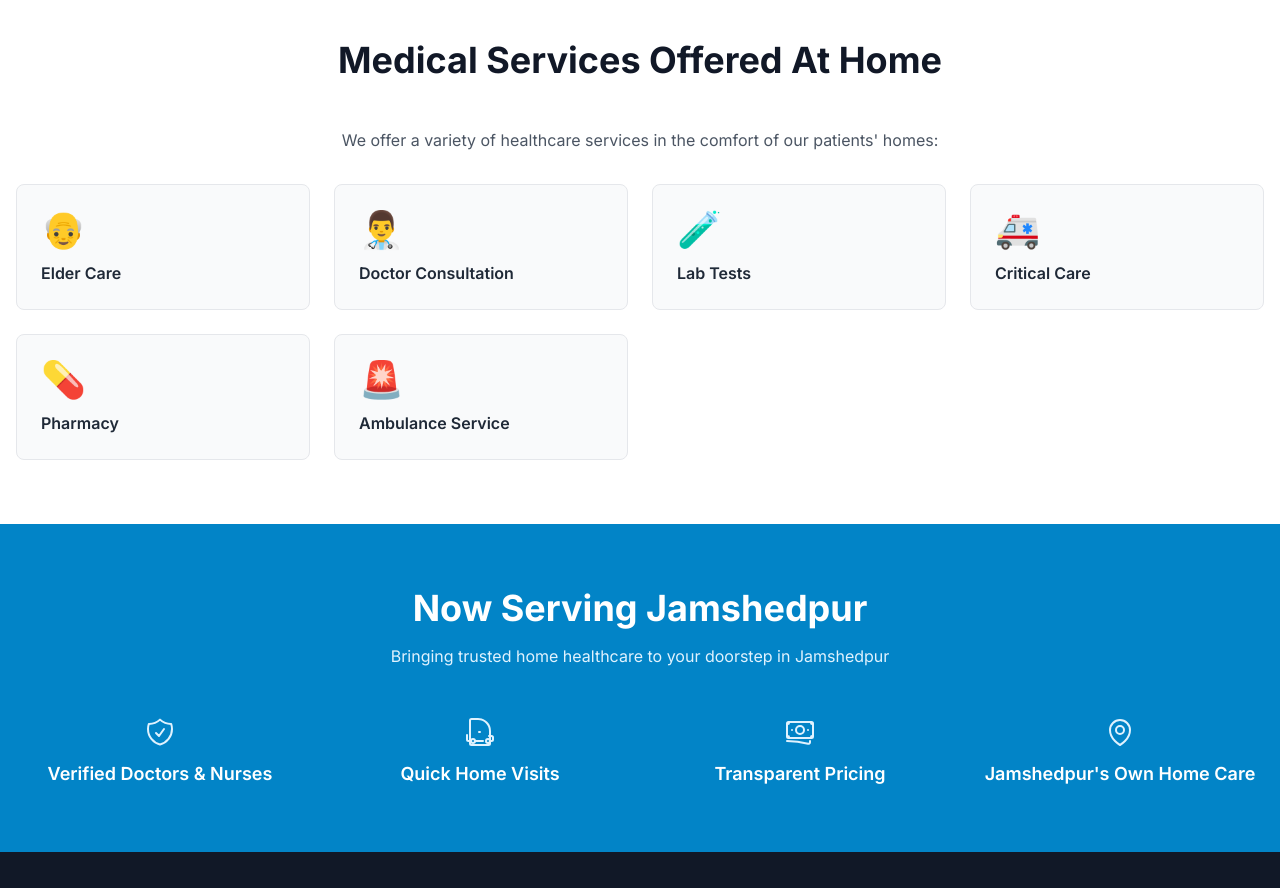
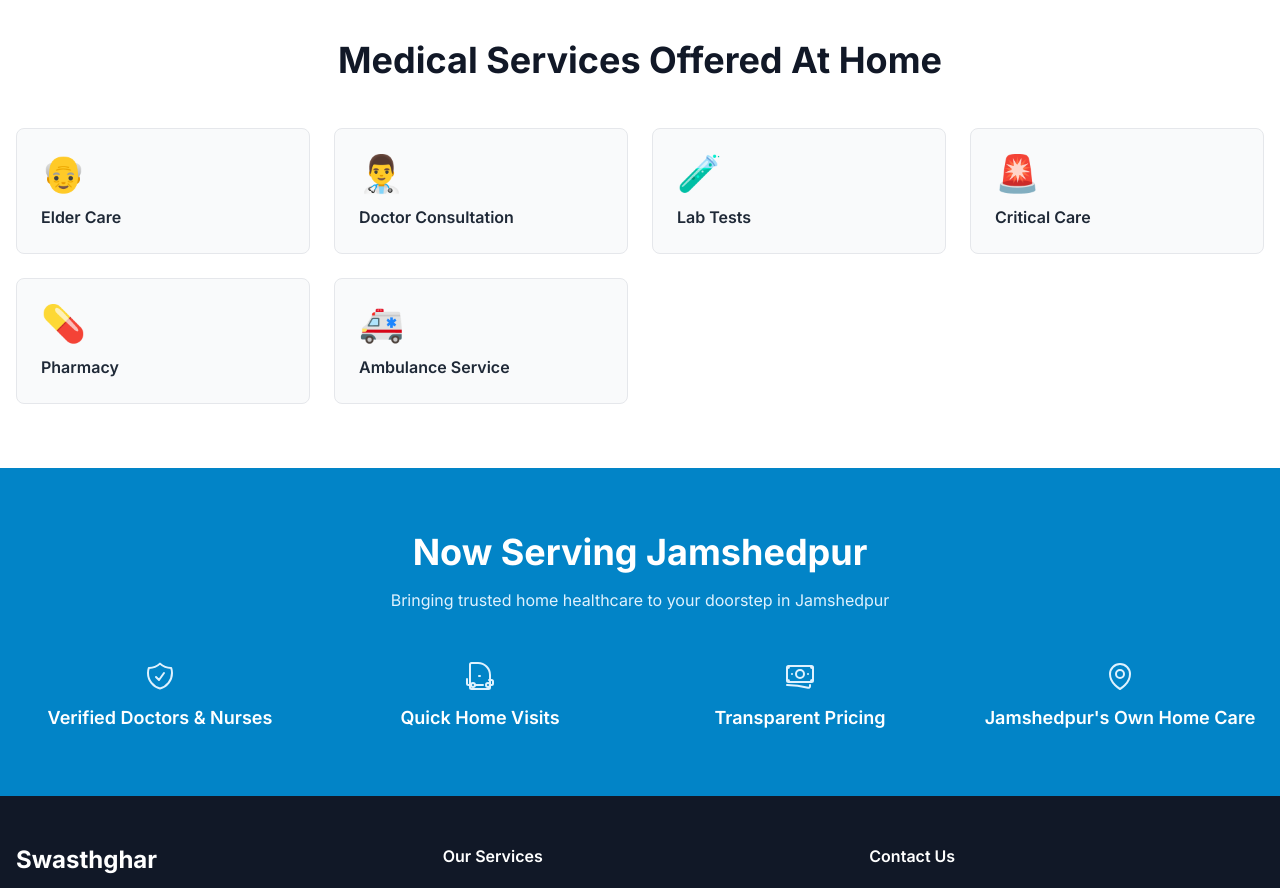
Before and after one commit to mikhilmittal/vcare, a Next.js app: page / in a window 1280 px wide. Shown: the part 1060-1948 px from the top of the page. Built offline with nearby package versions, Linux system fonts and the light colour scheme.

Commit message:
Remove services subheading, swap Critical Care and Ambulance icons

```diff
--- a/components/Services.tsx
+++ b/components/Services.tsx
@@ -9,9 +9,9 @@
   { name: "Elder Care", icon: "👴" },
   { name: "Doctor Consultation", icon: "👨‍⚕️" },
   { name: "Lab Tests", icon: "🧪" },
-  { name: "Critical Care", icon: "🚑" },
+  { name: "Critical Care", icon: "🚨" },
   { name: "Pharmacy", icon: "💊" },
-  { name: "Ambulance Service", icon: "🚨" },
+  { name: "Ambulance Service", icon: "🚑" },
 ];
 
 export default function Services() {
@@ -69,10 +69,6 @@
           <h2 className="text-3xl md:text-4xl font-bold text-center text-gray-900 mb-12">
             Medical Services Offered At Home
           </h2>
-          <p className="text-center text-gray-600 mb-8 max-w-2xl mx-auto">
-            We offer a variety of healthcare services in the comfort of our patients&#39; homes:
-          </p>
-
           <div className="grid grid-cols-2 md:grid-cols-3 lg:grid-cols-4 gap-6">
             {services.map((service, index) => (
               <div
```
